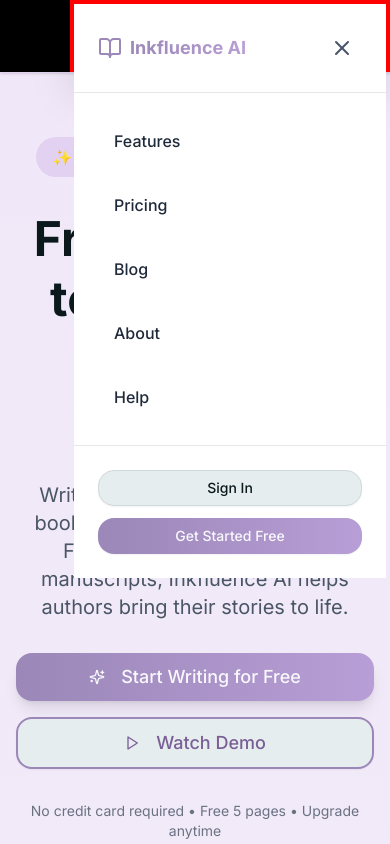
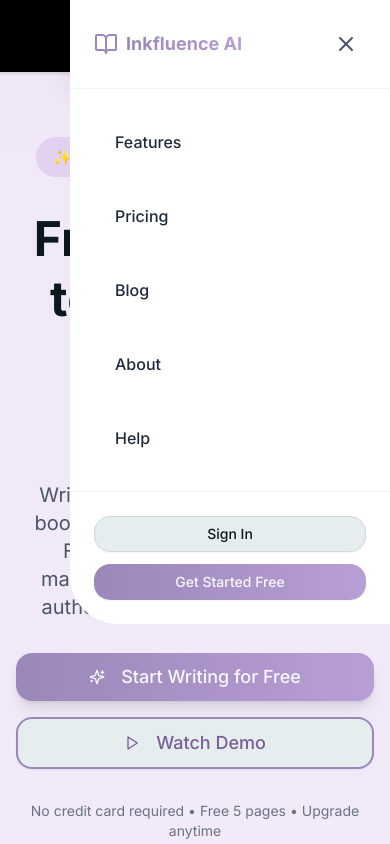
Before and after one commit to Sam-May-Futurelab/influencer-publishin, a React (Vite) app: page / in a window 390 px wide. Both pictures are taken after a click on the button "Toggle mobile menu". Shown: the top 844 px of the page. Built offline with nearby package versions, Linux system fonts and the light colour scheme; no server answers.

Commit message:
Polish mobile menu styling - rounded corners, better buttons, modern design

```diff
--- a/src/components/MobileMenu.tsx
+++ b/src/components/MobileMenu.tsx
@@ -38,17 +38,16 @@ export const MobileMenu: React.FC<MobileMenuProps> = ({
 
       {/* Menu Panel */}
       <div
-        className="absolute right-0 top-0 h-full w-80 max-w-[85vw] bg-white shadow-2xl border-4 border-red-500"
+        className="absolute right-0 top-0 h-full w-80 max-w-[85vw] bg-white shadow-2xl rounded-l-2xl"
         style={{
-          backgroundColor: '#ffffff !important',
+          backgroundColor: '#ffffff',
           opacity: 1,
-          zIndex: 9999,
-          border: '4px solid red'
+          zIndex: 60
         }}
       >
         <div className="flex flex-col h-full bg-white" style={{ backgroundColor: '#ffffff' }}>
           {/* Header */}
-          <div className="flex items-center justify-between p-6 border-b border-gray-200 bg-white" style={{ backgroundColor: '#ffffff' }}>
+          <div className="flex items-center justify-between p-6 border-b border-gray-100 bg-white rounded-tl-2xl" style={{ backgroundColor: '#ffffff' }}>
             <div className="flex items-center gap-2">
               <BookOpen className="w-6 h-6 text-[#9b87b8]" />
               <span className="text-lg font-bold bg-gradient-to-r from-[#9b87b8] to-[#b89ed6] bg-clip-text text-transparent">
@@ -70,7 +69,7 @@ export const MobileMenu: React.FC<MobileMenuProps> = ({
               {onNavigateToFeatures && (
                 <button
                   onClick={() => handleNavigation(onNavigateToFeatures)}
-                  className="w-full text-left px-4 py-3 text-gray-800 hover:text-[#9b87b8] hover:bg-gray-50 rounded-lg transition-colors font-medium"
+                  className="w-full text-left px-5 py-4 text-gray-800 hover:text-[#9b87b8] hover:bg-[#9b87b8]/5 rounded-xl transition-all duration-200 font-medium border border-transparent hover:border-[#9b87b8]/20"
                 >
                   Features
                 </button>
@@ -79,7 +78,7 @@ export const MobileMenu: React.FC<MobileMenuProps> = ({
               {onNavigateToPricing && (
                 <button
                   onClick={() => handleNavigation(onNavigateToPricing)}
-                  className="w-full text-left px-4 py-3 text-gray-800 hover:text-[#9b87b8] hover:bg-gray-50 rounded-lg transition-colors font-medium"
+                  className="w-full text-left px-5 py-4 text-gray-800 hover:text-[#9b87b8] hover:bg-[#9b87b8]/5 rounded-xl transition-all duration-200 font-medium border border-transparent hover:border-[#9b87b8]/20"
                 >
                   Pricing
                 </button>
@@ -88,7 +87,7 @@ export const MobileMenu: React.FC<MobileMenuProps> = ({
               {onNavigateToBlog && (
                 <button
                   onClick={() => handleNavigation(onNavigateToBlog)}
-                  className="w-full text-left px-4 py-3 text-gray-800 hover:text-[#9b87b8] hover:bg-gray-50 rounded-lg transition-colors font-medium"
+                  className="w-full text-left px-5 py-4 text-gray-800 hover:text-[#9b87b8] hover:bg-[#9b87b8]/5 rounded-xl transition-all duration-200 font-medium border border-transparent hover:border-[#9b87b8]/20"
                 >
                   Blog
                 </button>
@@ -96,14 +95,14 @@ export const MobileMenu: React.FC<MobileMenuProps> = ({
 
               <button
                 onClick={() => handleNavigation(() => window.location.href = '/about')}
-                className="w-full text-left px-4 py-3 text-gray-800 hover:text-[#9b87b8] hover:bg-gray-50 rounded-lg transition-colors font-medium"
+                className="w-full text-left px-5 py-4 text-gray-800 hover:text-[#9b87b8] hover:bg-[#9b87b8]/5 rounded-xl transition-all duration-200 font-medium border border-transparent hover:border-[#9b87b8]/20"
               >
                 About
               </button>
 
               <button
                 onClick={() => handleNavigation(() => window.location.href = '/help')}
-                className="w-full text-left px-4 py-3 text-gray-800 hover:text-[#9b87b8] hover:bg-gray-50 rounded-lg transition-colors font-medium"
+                className="w-full text-left px-5 py-4 text-gray-800 hover:text-[#9b87b8] hover:bg-[#9b87b8]/5 rounded-xl transition-all duration-200 font-medium border border-transparent hover:border-[#9b87b8]/20"
               >
                 Help
               </button>
@@ -111,7 +110,7 @@ export const MobileMenu: React.FC<MobileMenuProps> = ({
           </div>
 
           {/* Action Buttons */}
-          <div className="p-6 border-t border-gray-200 space-y-3 bg-white" style={{ backgroundColor: '#ffffff' }}>
+          <div className="p-6 border-t border-gray-100 space-y-3 bg-white rounded-bl-2xl" style={{ backgroundColor: '#ffffff' }}>
             {onSignIn && (
               <Button
                 variant="outline"
```
